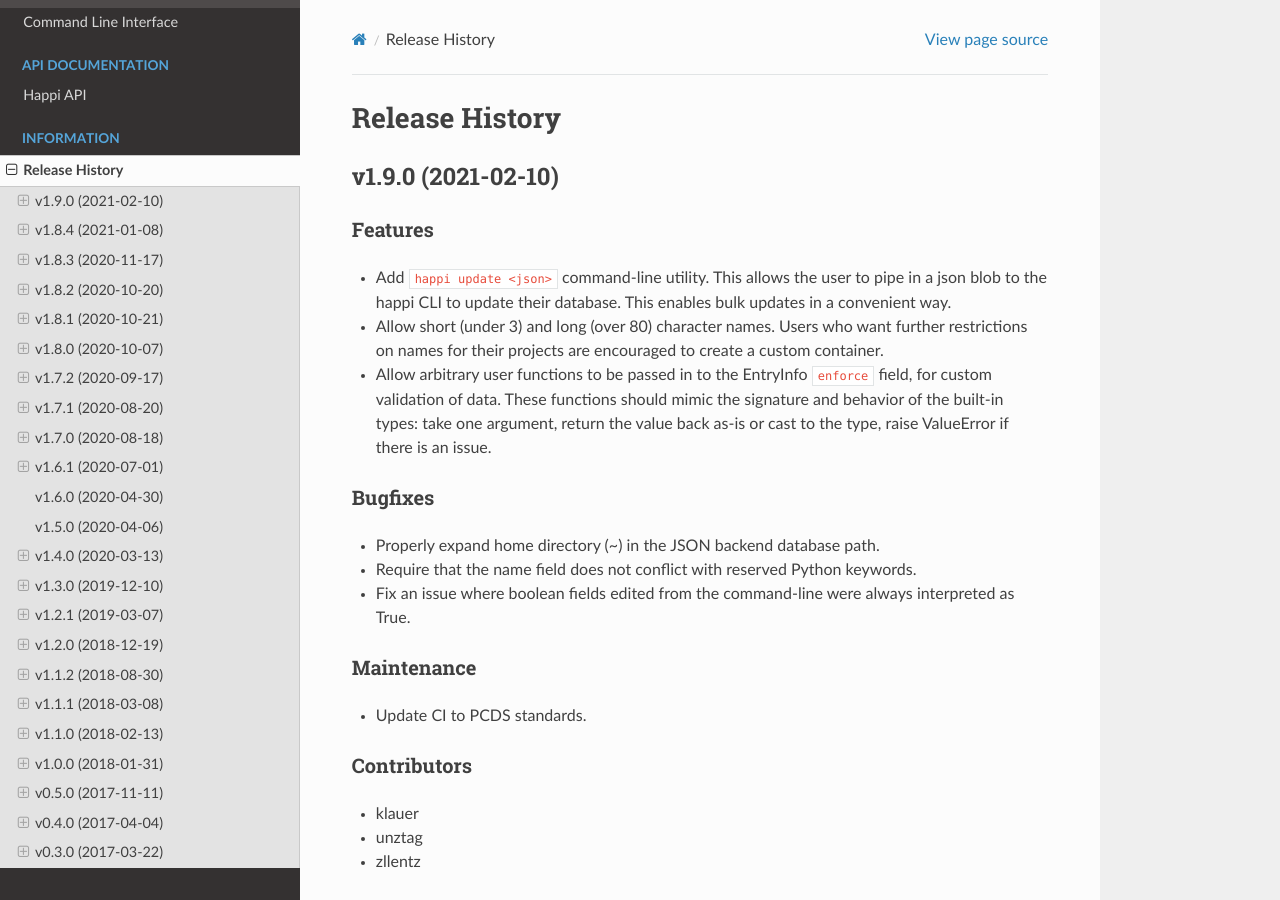
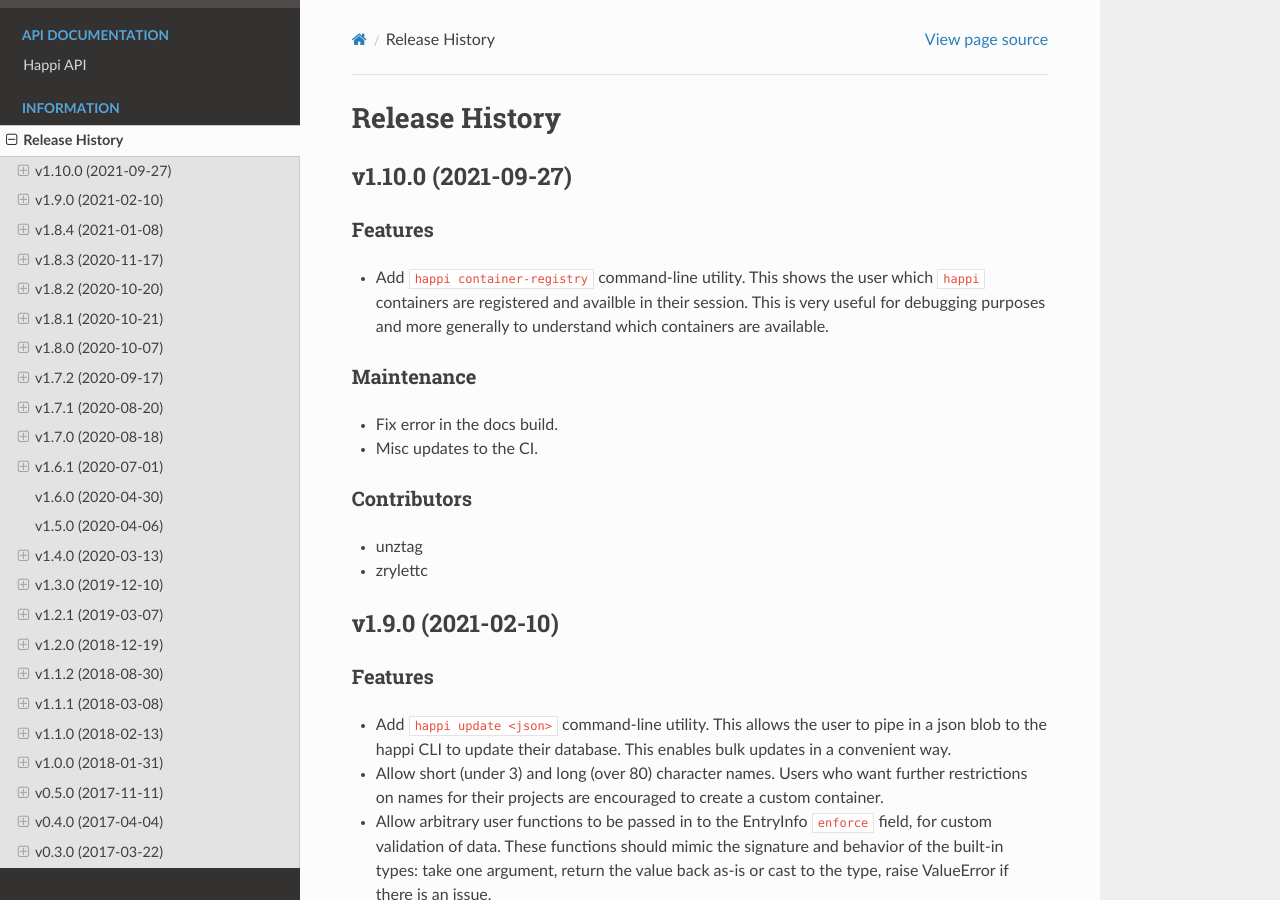
Before and after one commit to pcdshub/happi, a Sphinx documentation site: the page built from docs/source/releases.rst, in a window 1280 px wide and 900 px high. Built offline with Sphinx 7.4.7 and the Read the Docs theme 2.0.0, drawn with Linux system fonts in a browser that asks for light colours.

Commit message:
DOC: add release notes for v1.10.0

```diff
--- a/docs/source/releases.rst
+++ b/docs/source/releases.rst
@@ -1,6 +1,27 @@
 =================
  Release History
 =================
+
+v1.10.0 (2021-09-27)
+====================
+
+Features
+--------
+- Add ``happi container-registry`` command-line utility. This shows the user
+  which ``happi`` containers are registered and availble in their session.
+  This is very useful for debugging purposes and more generally to
+  understand which containers are available.
+
+Maintenance
+-----------
+- Fix error in the docs build.
+- Misc updates to the CI.
+
+Contributors
+------------
+- unztag
+- zrylettc
+
 
 v1.9.0 (2021-02-10)
 ===================
```
